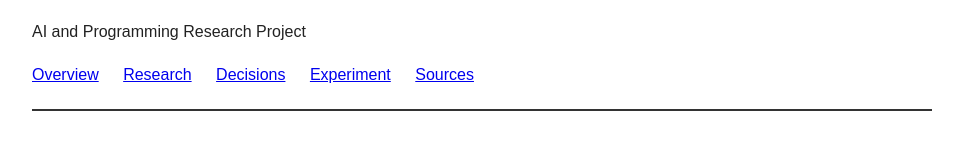
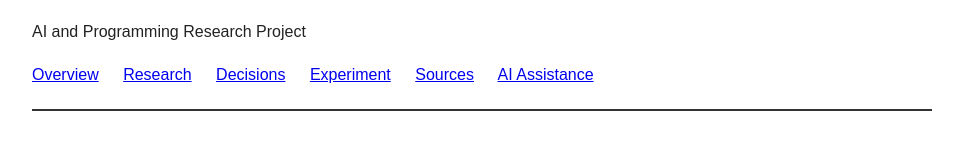
Before and after one commit to mmm286masud/family-sudoku, a plain HTML site: page research-site/index.html in a window 1280 px wide. Shown: the part 139-295 px from the top of the page, without its empty margins (158-1121 px from the left). Drawn offline with Linux system fonts and the light colour scheme.

Commit message:
Add 'AI Assistance' link to navigation

```diff
--- a/research-site/index.html
+++ b/research-site/index.html
@@ -36,6 +36,7 @@
             <a href="#decisions">Decisions</a>
             <a href="#experiment">Experiment</a>
             <a href="#sources">Sources</a>
+            <a href="#ai-assistance">AI Assistance</a>
         </nav>
     </header>
 
```
